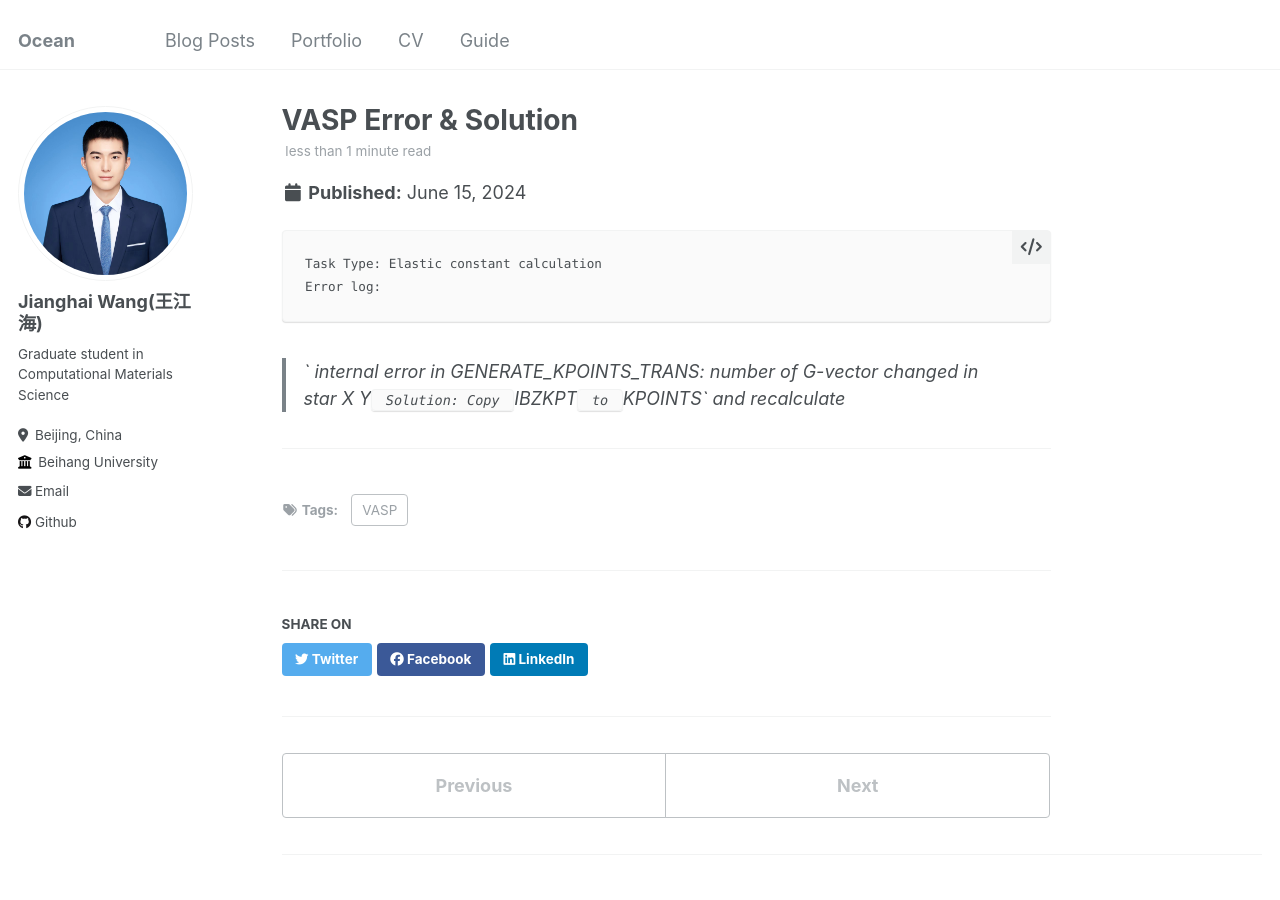
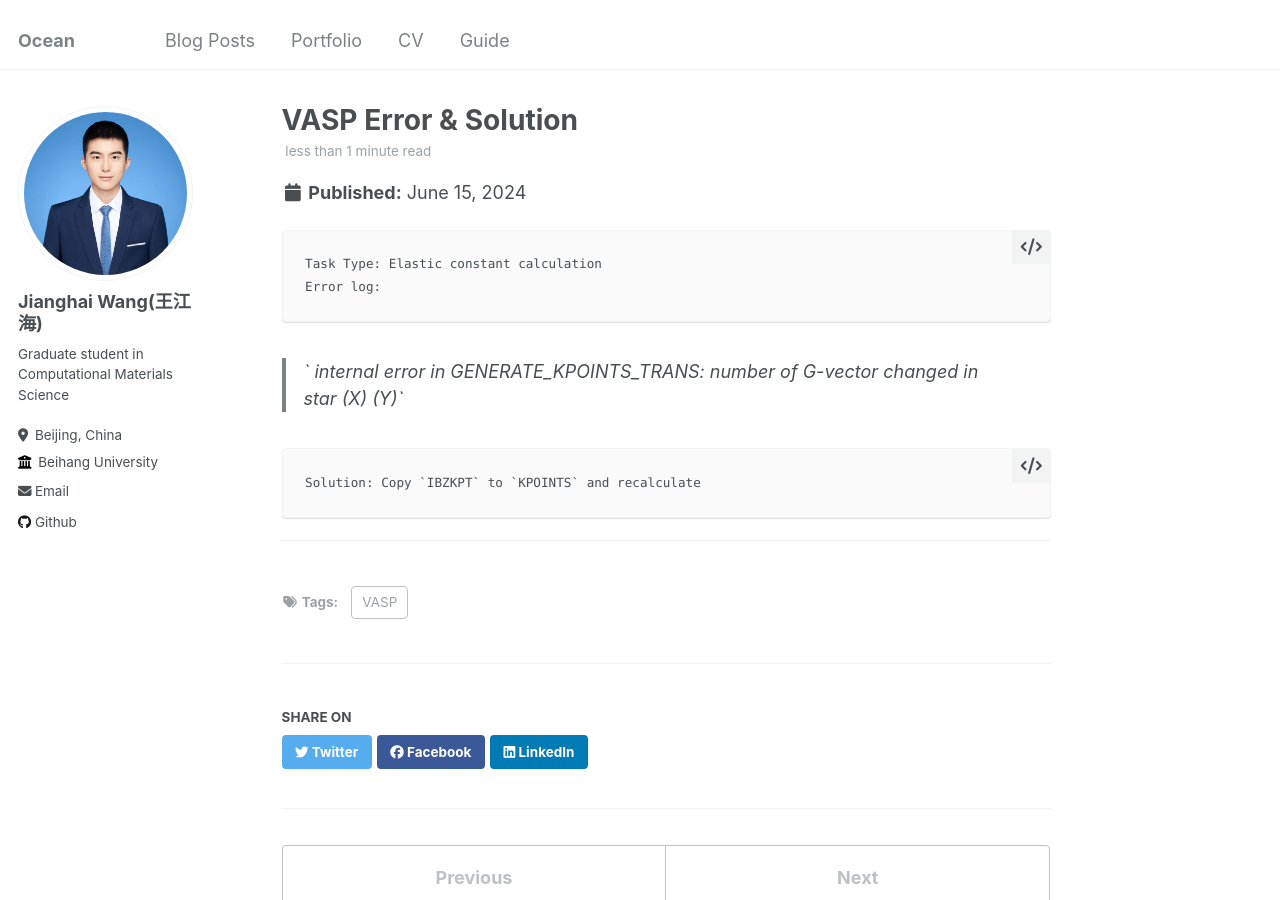
Before and after one commit to Ocean-JH/Ocean-JH.github.io, a Jekyll site: the page built from _posts/2024-06-15-vasp-error-and-solution.md, in a window 1280 px wide and 900 px high. Built offline with Jekyll 4.4.1, drawn with Linux system fonts in a browser that asks for light colours.

```diff
--- a/_posts/2024-06-15-vasp-error-and-solution.md
+++ b/_posts/2024-06-15-vasp-error-and-solution.md
@@ -8,8 +8,8 @@ tags:
     Task Type: Elastic constant calculation
     Error log:
 
-> ` internal error in GENERATE_KPOINTS_TRANS: number of G-vector changed in star
->         X        Y`
+> ` internal error in GENERATE_KPOINTS_TRANS: number of G-vector changed in star        (X)        (Y)`
+
     Solution: Copy `IBZKPT` to `KPOINTS` and recalculate
 
 ------
```
